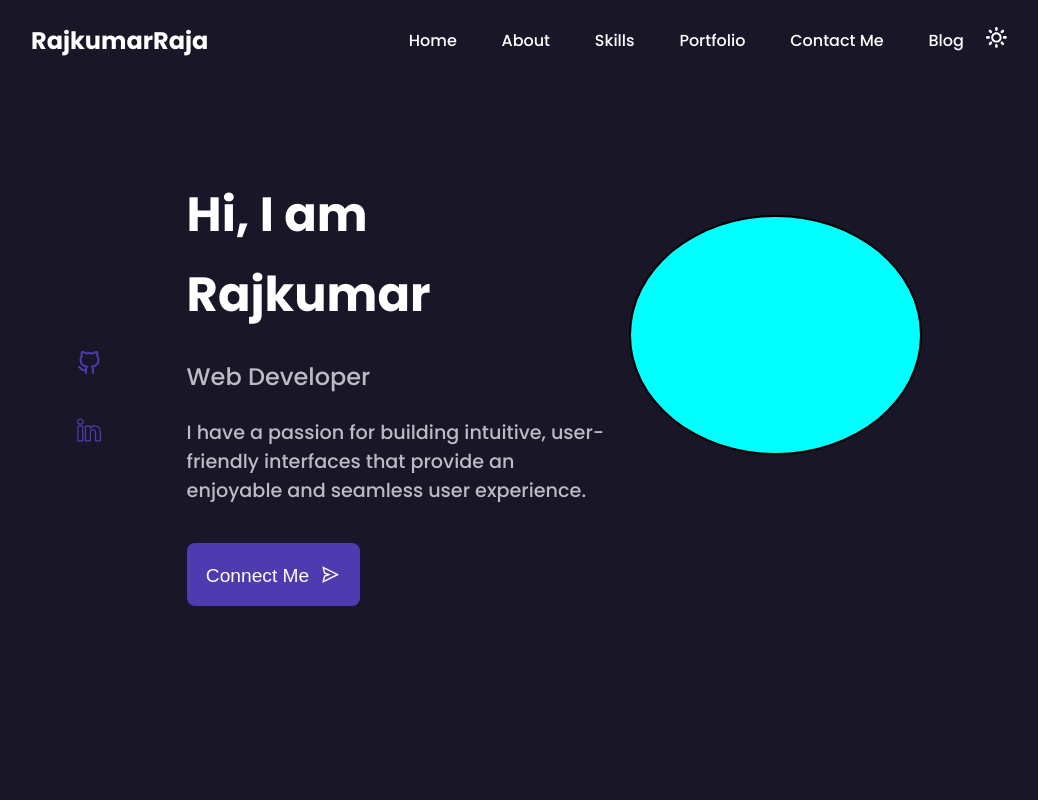
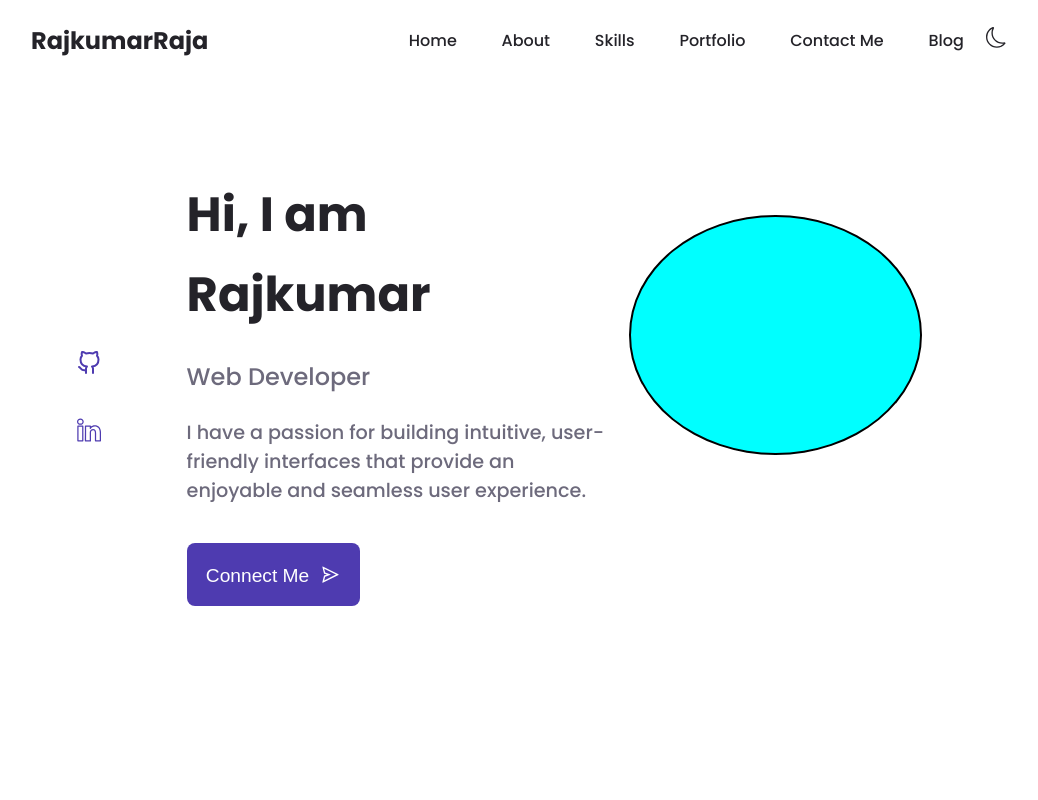
Before and after one commit to RajkumarRaja06/portfolio, a React (Create React App) app: page / in a window 1280 px wide. Both pictures are taken after a click on the button 1117 px from the left and 40 px from the top of the page. Shown: the top 800 px of the page, without its empty margins (121-1159 px from the left). Built offline with nearby package versions, Linux system fonts and the light colour scheme; the HTML template or start-up script is replaced by a standard one.

Commit message:
add toggle mode switch and menu button

```diff
--- a/src/component/NavBar.js
+++ b/src/component/NavBar.js
@@ -4,36 +4,58 @@ import { navbarList } from '../data';
 import { BsMoon, BsXLg } from 'react-icons/bs';
 import { ImSun } from 'react-icons/im';
 import { BiGridAlt } from 'react-icons/bi';
+import { useState } from 'react';
 
 const Navbar = () => {
+  const [isChangeButton, setIsChangeButton] = useState(true);
+  const [isMenuButton, setIsMenuButton] = useState(false);
+
+  const changeMode = () => {
+    setIsChangeButton((isChangeButton) => !isChangeButton);
+  };
+
+  const darkMode = () => {
+    document.querySelector('body').setAttribute('class', 'dark-theme');
+    return <ImSun />;
+  };
+
+  const lightMode = () => {
+    document.querySelector('body').setAttribute('class', 'light-theme');
+    return <BsMoon />;
+  };
+
+  const changeMenuBtn = () => {
+    setIsMenuButton((isMenuButton) => !isMenuButton);
+  };
+
   return (
     <nav>
       <div className='navbar'>
         <h1 className='logo'>RajkumarRaja</h1>
         <div className='menu'>
-          <ul className='navbar-list'>
+          <ul
+            className={`${
+              isMenuButton ? 'navbar-list active-navbar-list' : 'navbar-list'
+            }`}
+          >
             {navbarList.map((data) => {
               const { icon, href, name, id } = data;
               return (
-                <>
-                  <li key={id}>
-                    <a href={href} className='nav-menu'>
-                      <span className='nav-icon'>{icon}</span>
-                      <span className='nav-icon-name'>{name}</span>
-                    </a>
-                  </li>
-                </>
+                <li key={id} onClick={changeMenuBtn}>
+                  <a href={href} className='nav-menu'>
+                    <span className='nav-icon'>{icon}</span>
+                    <span className='nav-icon-name'>{name}</span>
+                  </a>
+                </li>
               );
             })}
           </ul>
           <div className='menuBtn'>
-            <button type='button' className='darkLight'>
-              {/* <BsMoon /> */}
-              <ImSun />
+            <button type='button' className='darkLight' onClick={changeMode}>
+              {isChangeButton ? darkMode() : lightMode()}
             </button>
-            <button type='button' className='menuIcon'>
-              <BiGridAlt />
-              {/* <BsXLg /> */}
+            <button type='button' className='menuIcon' onClick={changeMenuBtn}>
+              {isMenuButton ? <BsXLg /> : <BiGridAlt />}
             </button>
           </div>
         </div>
```
